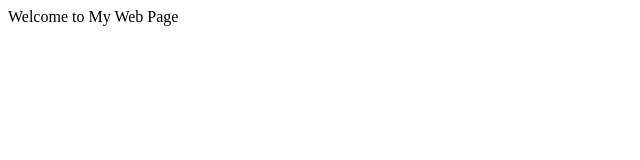
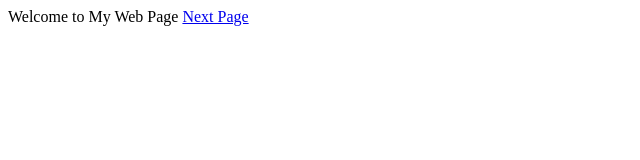
Before and after one commit to god4120/god4120.github.io, a plain HTML site: page index.html in a window 1280 px wide. Shown: the full height of the page, 0-640 px from the left. Drawn offline with Linux system fonts and the light colour scheme.

Commit message:
new page

```diff
--- a/index.html
+++ b/index.html
@@ -1,5 +1,6 @@
 <DOCTYPE html>
 <body>
-<p1>Welcome to My Web Page</p1>
+<p1>Welcome to My Web Page
+<a href='test2.html'> Next Page </a></p1>
     </body>
     </html>
```
Also changed, not shown: index/test2.html (added, +5 -0 lines).
